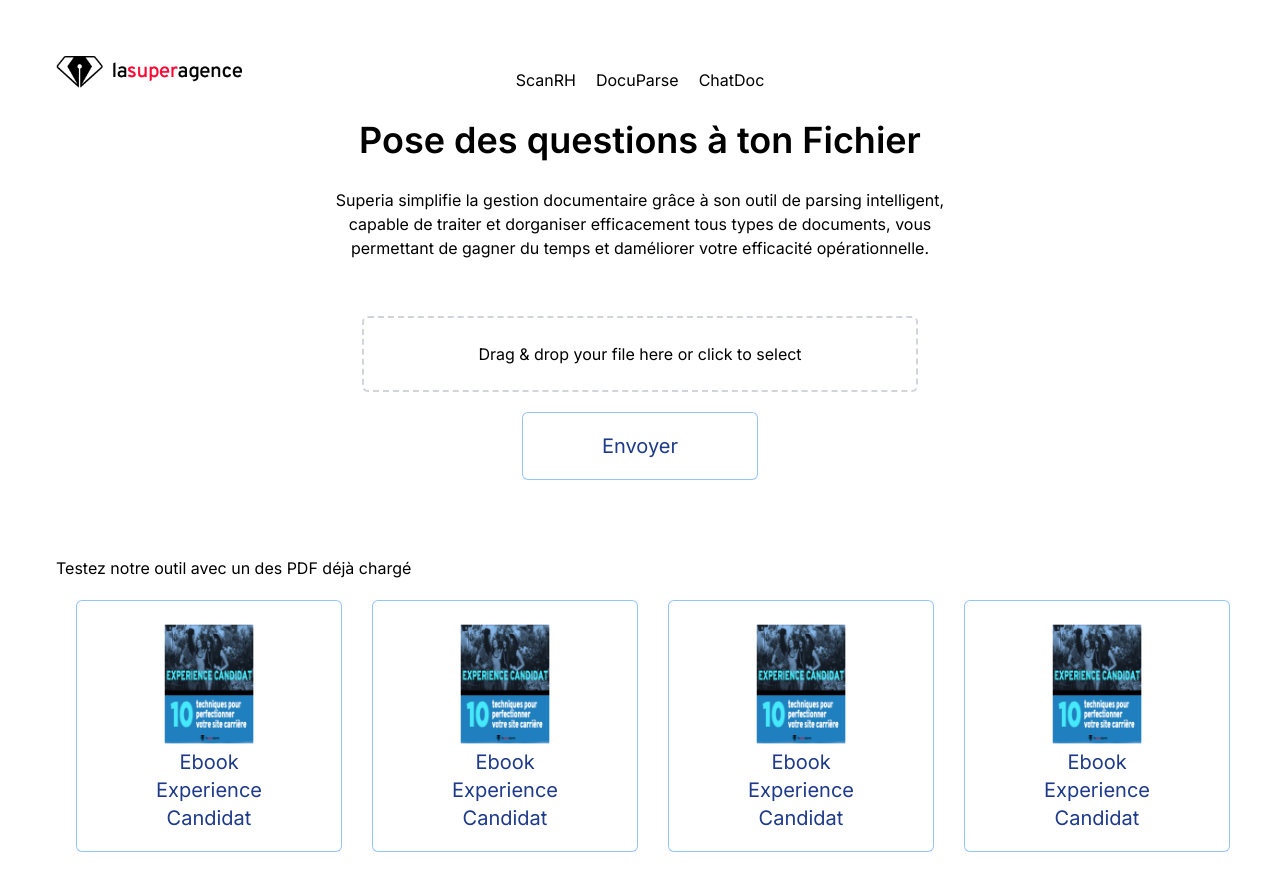
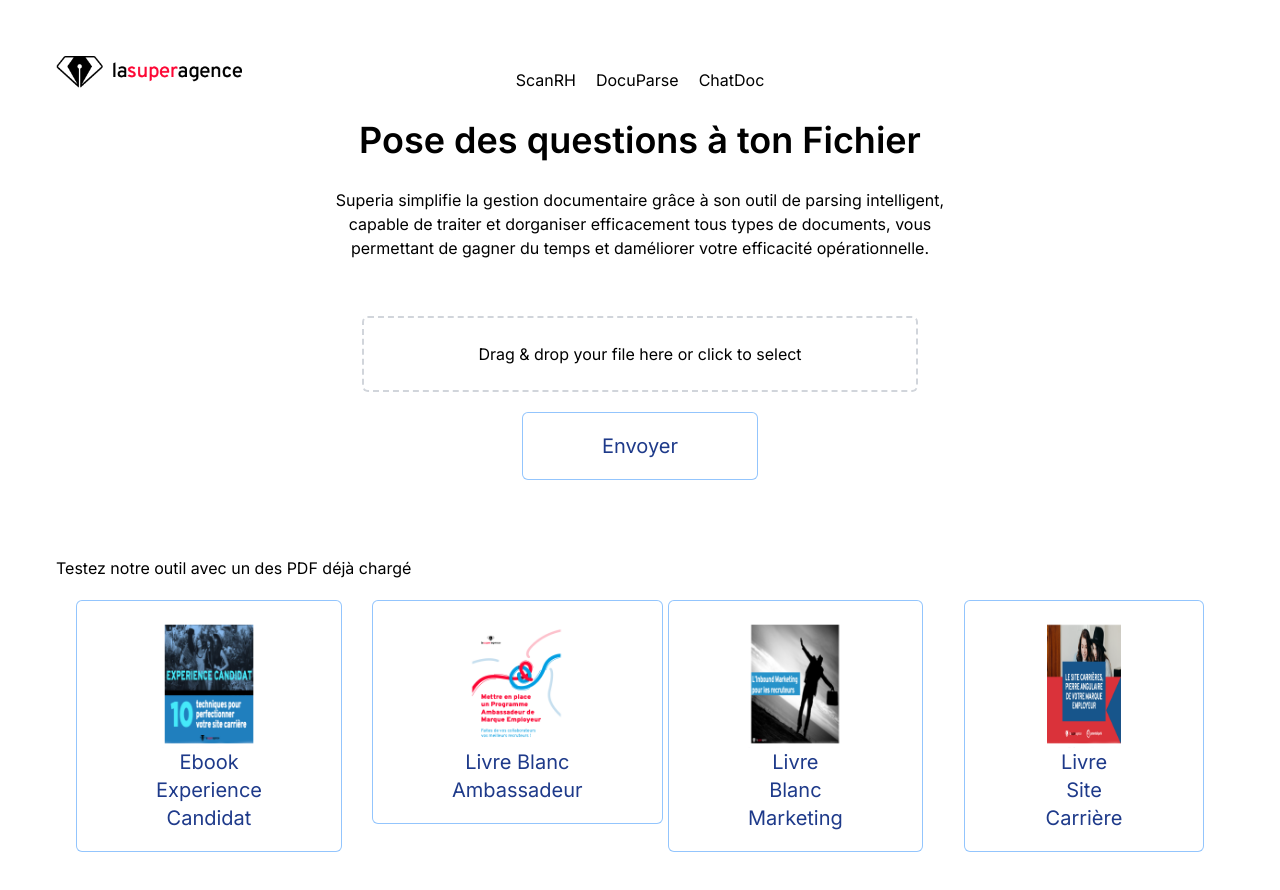
Before and after one commit to Superhia/superia-plateform, a Next.js app in the folder superia/: page /parsing in a window 1280 px wide. Shown: the top 890 px of the page. Built offline with nearby package versions, Linux system fonts and the light colour scheme.

Commit message:
Update 2.81

```diff
--- a/superia/src/app/parsing/LBAmbassadeurComponent.client.tsx
+++ b/superia/src/app/parsing/LBAmbassadeurComponent.client.tsx
@@ -87,8 +87,8 @@
         className="p-5 pl-20 pr-20 m-5 rounded-md border-0 text-blue-900 ring-1 ring-inset ring-blue-300 text-xl 2xl:leading-8"
         onClick={handleSubmit}
       >
-        <img src="Ebook.png" alt="Ebook Experience Candidat" className="h-32 w-24 mx-auto" />
-        Ebook Experience Candidat
+        <img src="LBAmbassadeur.png" alt="Livre Blanc Ambassadeur" className="h-32 w-24 mx-auto" />
+        Livre Blanc Ambassadeur
       </button>
       {uploadStatus && <p>{uploadStatus}</p>}
       {showPdf && assistantId && pdfUrl && (
--- a/superia/src/app/parsing/LBMarketingComponent.client.tsx
+++ b/superia/src/app/parsing/LBMarketingComponent.client.tsx
@@ -87,8 +87,8 @@
         className="p-5 pl-20 pr-20 m-5 rounded-md border-0 text-blue-900 ring-1 ring-inset ring-blue-300 text-xl 2xl:leading-8"
         onClick={handleSubmit}
       >
-        <img src="Ebook.png" alt="Ebook Experience Candidat" className="h-32 w-24 mx-auto" />
-        Ebook Experience Candidat
+        <img src="LBMarketing.png" alt="Livre Blanc Marketing" className="h-32 w-24 mx-auto" />
+        Livre Blanc Marketing
       </button>
       {uploadStatus && <p>{uploadStatus}</p>}
       {showPdf && assistantId && pdfUrl && (
--- a/superia/src/app/parsing/LSiteCarriereComponent.client.tsx
+++ b/superia/src/app/parsing/LSiteCarriereComponent.client.tsx
@@ -87,8 +87,8 @@
         className="p-5 pl-20 pr-20 m-5 rounded-md border-0 text-blue-900 ring-1 ring-inset ring-blue-300 text-xl 2xl:leading-8"
         onClick={handleSubmit}
       >
-        <img src="Ebook.png" alt="Ebook Experience Candidat" className="h-32 w-24 mx-auto" />
-        Ebook Experience Candidat
+        <img src="LSiteCarriere.png" alt="Livre Site Carrière" className="h-32 w-24 mx-auto" />
+        Livre Site Carrière
       </button>
       {uploadStatus && <p>{uploadStatus}</p>}
       {showPdf && assistantId && pdfUrl && (
```
